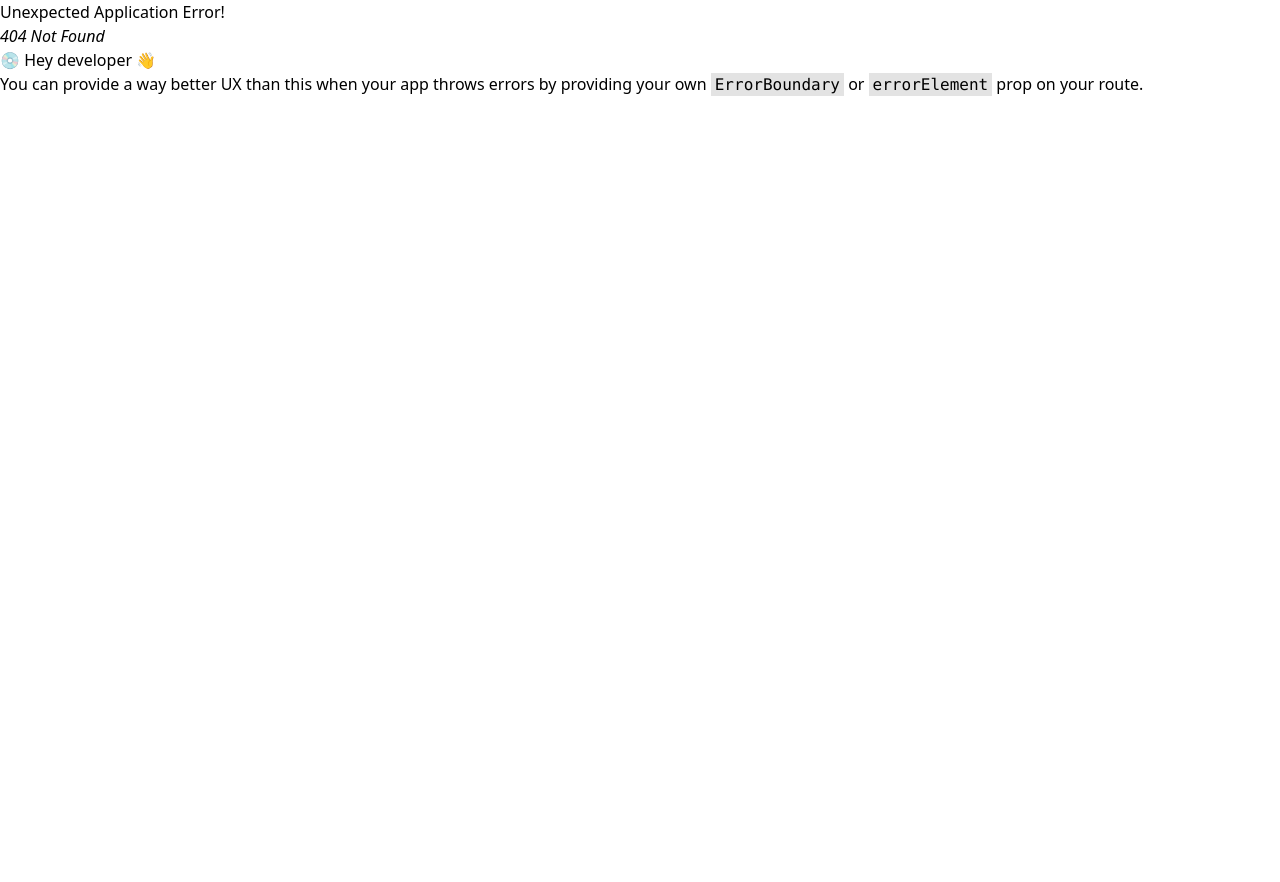
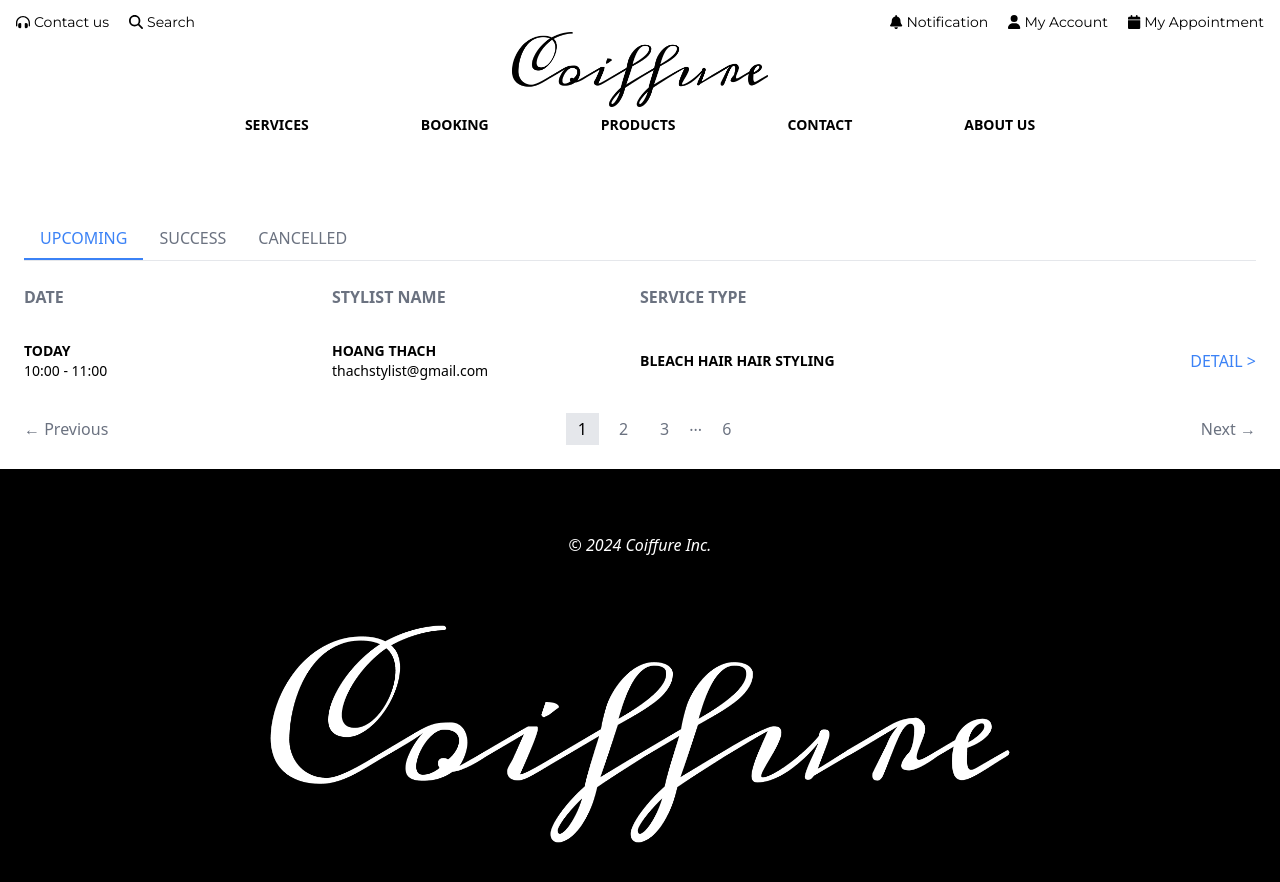
Before and after one commit to nguyenmse181820/HairSalon_FRONT, a React (Vite) app: page /appointment in a window 1280 px wide. Before the commit this address had no page. Shown: the top 882 px of the page. Before the commit the page ends 800 px from the top, so only its background shows below. Built offline with nearby package versions, Linux system fonts and the light colour scheme.

Commit message:
CustomerAppointment Page

```diff
--- a/src/components/NavigationBar.jsx
+++ b/src/components/NavigationBar.jsx
@@ -50,15 +50,17 @@ const NavigationBar = () => {
             </div>
             <div className='flex items-center'>
               <FontAwesomeIcon className='cursor-pointer hover:scale-110 transition-transform duration-200 pr-1' icon={faCalendar} />
-              <a className='hidden lg:inline-block' href="">My Appoinment</a>
+              <Link className='hidden lg:inline-block' to="/appointment">My Appointment</Link>
+
             </div>
           </div>
         </div>
 
-        <div className='middle-header-row flex items-center justify-center'>
-          <img className='w-1/4 lg:w-1/5' src={Logo} alt="Logo Coiffure" />
-        </div>
-
+        <Link to='/'>
+          <div className='middle-header-row flex items-center justify-center'>
+            <img className='w-1/4 lg:w-1/5' src={Logo} alt="Logo Coiffure" />
+          </div>
+        </Link>
         <div className="menubar">
           {/* <ul className="hidden lg:flex justify-center items-center space-x-[7rem] list-none pt-2">
             {['SERVICES', 'BOOKING', 'PRODUCTS', 'CONTACT', 'ABOUT US'].map((menuItem, i) => (
@@ -125,7 +127,7 @@ const NavigationBar = () => {
           </div>
         </div>
       </div>
-      <hr className='border border-gray-300'/>
+      <hr className='border border-gray-300' />
     </header>
   );
 }
--- a/src/main.jsx
+++ b/src/main.jsx
@@ -6,6 +6,7 @@ import AccountPage from './pages/AccountPage.jsx';
 import AboutUs from './pages/AboutUsPage.jsx';
 import ContactPage from './pages/ContactPage.jsx';
 import ProfilePage from './pages/ProfilePage.jsx';
+import CustomerAppointment from './pages/CustomerAppointment.jsx';
 import './index.css'
 import StylistFrame from './pages/frame/StylistFrame.jsx';
 import StylistPage from './pages/stylistpage/StylistPage.jsx';
@@ -39,6 +40,11 @@ const router = createBrowserRouter([
       {
         path: 'profile',
         element: <ProfilePage />
+
+      },
+      {
+        path: 'appointment',
+        element: <CustomerAppointment />
 
       },
 
--- /dev/null
+++ b/src/pages/CustomerAppointment.jsx
@@ -0,0 +1,180 @@
+import React, { useState } from 'react';
+
+const CustomerAppointment = () => {
+    const [activeTab, setActiveTab] = useState('UPCOMING');
+    const [selectedAppointment, setSelectedAppointment] = useState(null);
+    const [showConfirmPopup, setShowConfirmPopup] = useState(false);
+    const [cancelReason, setCancelReason] = useState('');
+
+    const appointments = [
+        {
+            dateLabel: 'TODAY',
+            time: '10:00 - 11:00',
+            stylistName: 'HOANG THACH',
+            stylistEmail: 'thachstylist@gmail.com',
+            serviceType: 'BLEACH HAIR HAIR STYLING',
+            description: `Color: Ranges from golden blonde to icy platinum, depending on the level of bleach used and the natural hair color.\n\nTexture: Bleaching can make hair more porous and potentially drier, so it's important to use moisturizing products to maintain softness.\n\nVolume: Depending on the cut and styling, bleached hair can appear voluminous and textured, especially with added layers or waves.`,
+            date: 'TODAY\n10:00 - 11:00',
+            status: 'UNPAID',
+            statusLabel: 'UPCOMING'
+        },
+    ];
+
+    // Filter appointments based on the active tab
+    const filteredAppointments = appointments.filter(appointment => appointment.statusLabel === activeTab);
+
+
+    const handleCancelOrder = () => {
+        // Show confirmation popup
+        setShowConfirmPopup(true);
+    };
+
+    const handleConfirmCancel = () => {
+        // Logic to cancel the order with reason
+        console.log("Cancellation Reason:", cancelReason);
+        setShowConfirmPopup(false);
+        setSelectedAppointment(null); // Close detail popup
+    };
+
+    return (
+        <div className="p-6 bg-white">
+            {/* Tabs */}
+            <div className="flex border-b">
+                {['UPCOMING', 'SUCCESS', 'CANCELLED'].map((tab) => (
+                    <a
+                        key={tab}
+                        href="#"
+                        className={`px-4 py-2 ${activeTab === tab ? 'text-blue-500 border-b-2 border-blue-500' : 'text-gray-500 hover:text-blue-500'}`}
+                        onClick={() => setActiveTab(tab)}
+                    >
+                        {tab}
+                    </a>
+                ))}
+            </div>
+
+            {/* Table Headers */}
+            <div className="grid grid-cols-4 mt-6 text-gray-500 font-semibold">
+                <div className="col-span-1">DATE</div>
+                <div className="col-span-1">STYLIST NAME</div>
+                <div className="col-span-1">SERVICE TYPE</div>
+                <div className="col-span-1"></div>
+            </div>
+
+            {/* Appointment Rows */}
+            <div className="divide-y mt-4">
+                {filteredAppointments.map((appointment, index) => (
+                    <div key={index} className="flex items-center py-4">
+                        <div className="col-span-1 w-1/4 text-sm">
+                            <div className="font-semibold">{appointment.dateLabel}</div>
+                            <div>{appointment.time}</div>
+                        </div>
+                        <div className="col-span-1 w-1/4 text-sm">
+                            <div className="font-semibold">{appointment.stylistName}</div>
+                            <div>{appointment.stylistEmail}</div>
+                        </div>
+                        <div className="col-span-1 w-1/4 text-sm font-semibold whitespace-pre-line">
+                            {appointment.serviceType}
+                        </div>
+                        <div className="col-span-1 w-1/4 text-right text-blue-500">
+                            <a href="#" onClick={() => setSelectedAppointment(appointment)}>DETAIL &gt;</a>
+                        </div>
+                    </div>
+                ))}
+            </div>
+
+
+            {selectedAppointment && (
+                <div className="fixed inset-0 flex items-center justify-center bg-black bg-opacity-50 z-50">
+                    <div className="relative bg-white p-10 rounded-lg max-w-xl w-full space-y-10">
+                        {/* X icon to close the popup */}
+                        <button
+                            onClick={() => setSelectedAppointment(null)}
+                            className="absolute top-4 right-4 text-gray-500 hover:text-gray-700"
+                            aria-label="Close"
+                        >
+                            <svg xmlns="http://www.w3.org/2000/svg" className="h-6 w-6" fill="none" viewBox="0 0 24 24" stroke="currentColor">
+                                <path strokeLinecap="round" strokeLinejoin="round" strokeWidth={2} d="M6 18L18 6M6 6l12 12" />
+                            </svg>
+                        </button>
+
+                        <h2 className="text-lg font-bold text-center">DETAIL BOOKING</h2>
+                        <div className="grid grid-cols-2 gap-2 text-sm">
+                            <div className="text-gray-700 font-semibold">STYLIST NAME</div>
+                            <div className="font-semibold">{selectedAppointment.stylistName}</div>
+
+                            <div className="text-gray-700 font-semibold">EMAIL</div>
+                            <div>{selectedAppointment.stylistEmail}</div>
+
+                            <div className="text-gray-700 font-semibold">SERVICE TYPE</div>
+                            <div className="font-semibold">{selectedAppointment.serviceType}</div>
+
+                            <div className="text-gray-700 font-semibold">DESCRIPTION</div>
+                            <div className="whitespace-pre-line">
+                                {selectedAppointment.description.split('\n').map((line, index) => (
+                                    <p key={index} className={index === 0 ? "font-bold" : ""}>{line}</p>
+                                ))}
+                            </div>
+
+                            <div className="text-gray-700 font-semibold">DATE</div>
+                            <div>{selectedAppointment.date}</div>
+
+                            <div className="text-gray-700 font-semibold">STATUS</div>
+                            <div className="font-semibold">{selectedAppointment.status}</div>
+                        </div>
+                        <button
+                            onClick={handleCancelOrder}
+                            className="mt-4 w-full bg-red-500 text-white py-2 rounded font-semibold"
+                        >
+                            CANCEL ORDER
+                        </button>
+                    </div>
+                </div>
+            )}
+
+            {/* Confirmation Popup */}
+            {showConfirmPopup && (
+                <div className="fixed inset-0 flex items-center justify-center bg-black bg-opacity-50 z-50">
+                    <div className="bg-white p-6 rounded-lg max-w-md w-full space-y-4">
+                        <h2 className="text-lg font-bold text-center">Confirm Cancellation</h2>
+                        <p className="text-sm text-gray-700">Please provide a reason for the cancellation:</p>
+                        <textarea
+                            value={cancelReason}
+                            onChange={(e) => setCancelReason(e.target.value)}
+                            className="w-full h-24 p-2 border rounded"
+                            placeholder="Enter your reason here..."
+                        />
+                        <div className="flex justify-end space-x-2">
+                            <button
+                                onClick={() => setShowConfirmPopup(false)}
+                                className="bg-gray-200 text-gray-700 px-4 py-2 rounded"
+                            >
+                                Close
+                            </button>
+                            <button
+                                onClick={handleConfirmCancel}
+                                className="bg-red-500 text-white px-4 py-2 rounded"
+                            >
+                                Confirm
+                            </button>
+                        </div>
+                    </div>
+                </div>
+            )}
+
+            {/* Pagination */}
+            <div className="flex justify-between mt-4">
+                <button className="text-gray-500">← Previous</button>
+                <div className="flex space-x-2">
+                    <button className="px-3 py-1 bg-gray-200">1</button>
+                    <button className="px-3 py-1 text-gray-500 hover:bg-gray-100">2</button>
+                    <button className="px-3 py-1 text-gray-500 hover:bg-gray-100">3</button>
+                    <span className="text-gray-500">...</span>
+                    <button className="px-3 py-1 text-gray-500 hover:bg-gray-100">6</button>
+                </div>
+                <button className="text-gray-500">Next →</button>
+            </div>
+        </div>
+    );
+};
+
+export default CustomerAppointment;
```
